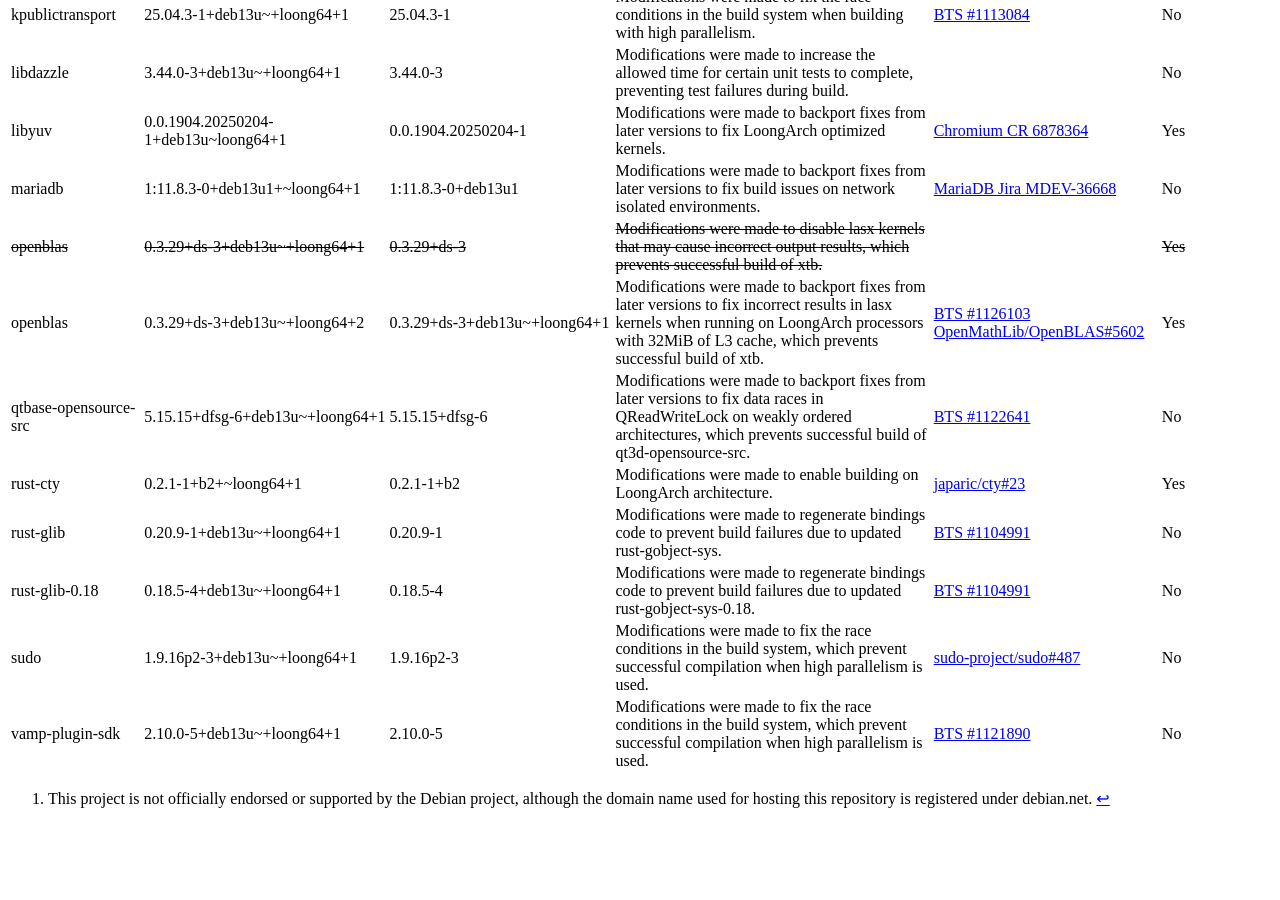
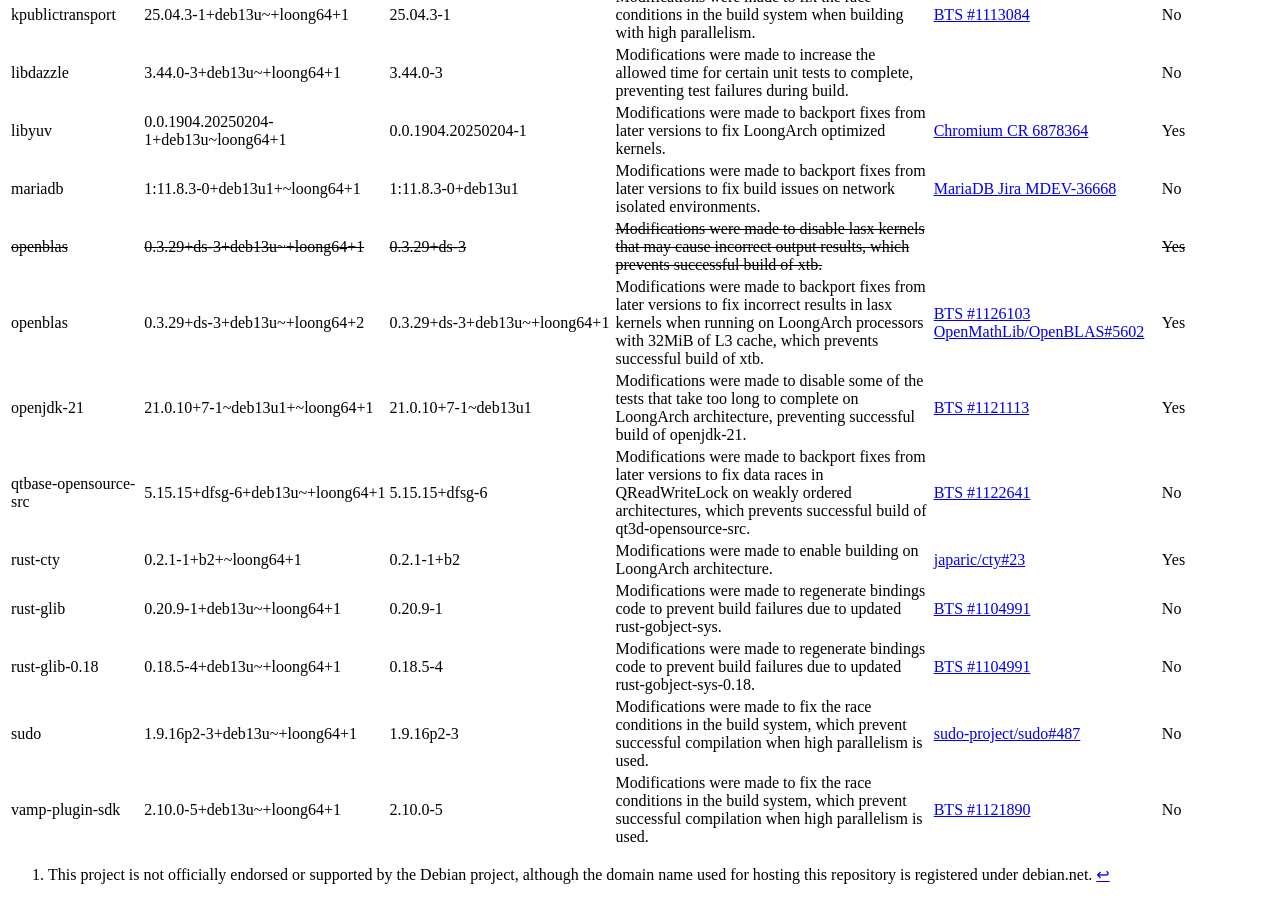
Before and after one commit to triloong/website, a Jekyll site: the page built from index.md, in a window 1280 px wide and 900 px high, scrolled down 3550 px. Built offline with Jekyll 4.4.1, drawn with Linux system fonts in a browser that asks for light colours; before the commit the page ends 4374 px from its top, so only the background shows below that.

Commit message:
add openjdk

```diff
--- a/_data/mpkg.yaml
+++ b/_data/mpkg.yaml
@@ -250,6 +250,16 @@
     built with normal code model on LoongArch64 architecture with gcc-14
     by default while chromium requires medium code model.
 
+- package: openjdk-21
+  version: 21.0.10+7-1~deb13u1+~loong64+1
+  oldversion: 21.0.10+7-1~deb13u1
+  description: >
+    Modifications were made to disable some of the tests that take
+    too long to complete on LoongArch architecture, preventing
+    successful build of openjdk-21.
+  bugs:
+    - debian: "1121113"
+  loongarch_only: true
 
 # trixie|main|source: chromium 143.0.7499.169-1~deb13u1+~loong64+1
 
```
